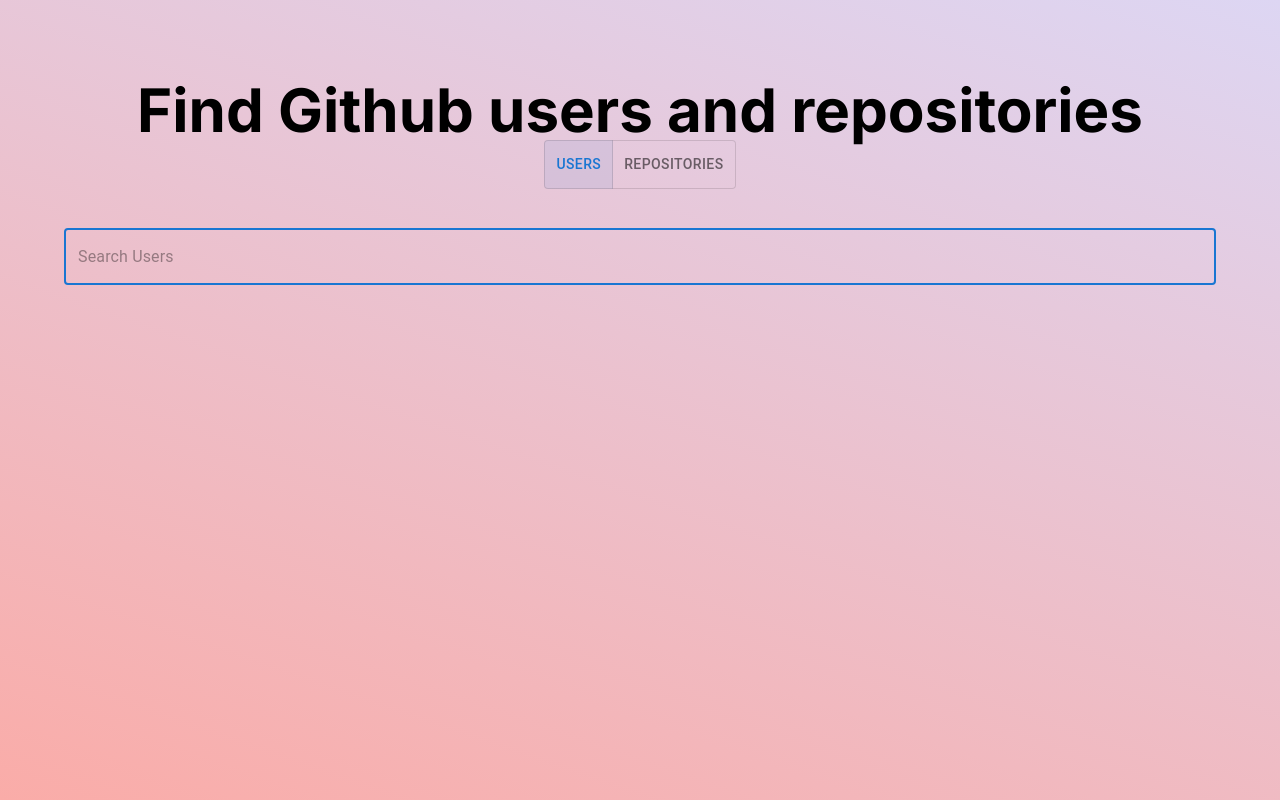
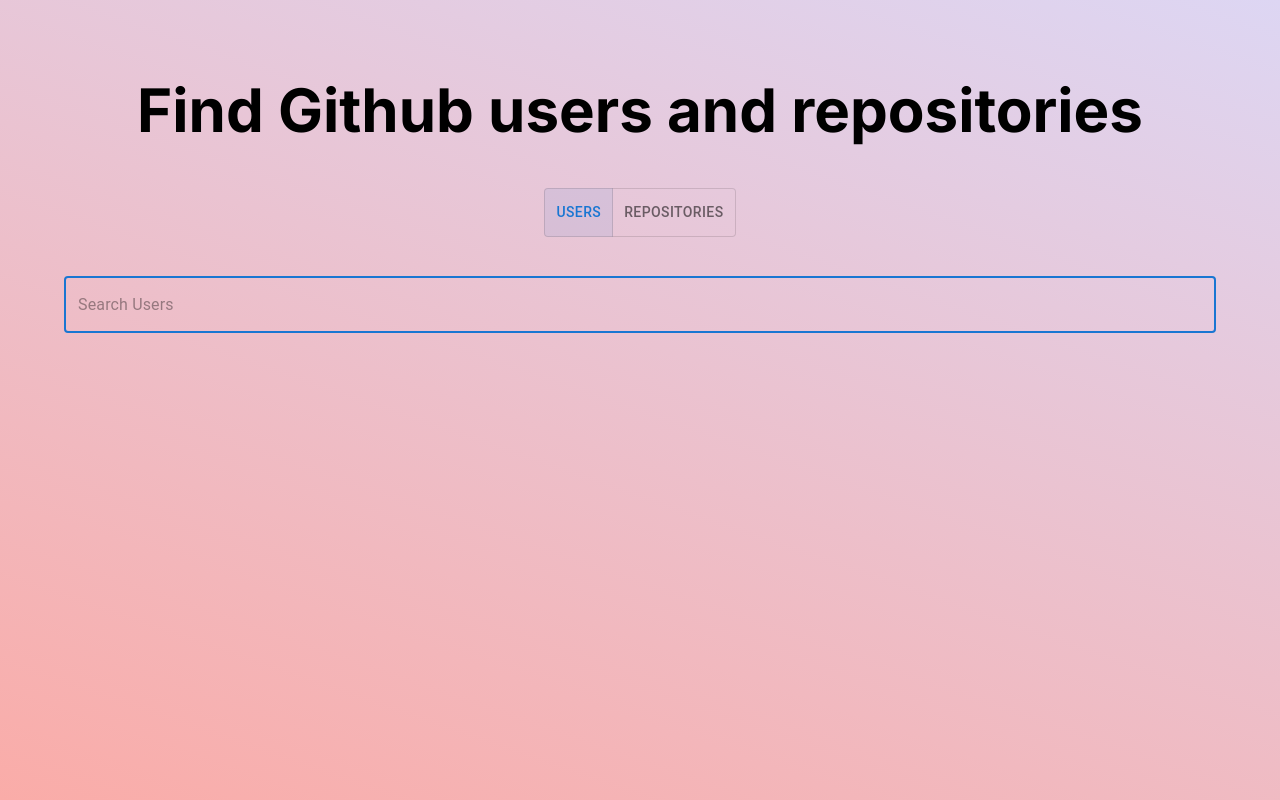
Before and after one commit to messeili/seera-task, a Next.js app: page /search in a window 1280 px wide. Built offline with nearby package versions, Linux system fonts and the light colour scheme; no server answers.

Commit message:
wrap page in grid

```diff
--- a/src/app/search/page.tsx
+++ b/src/app/search/page.tsx
@@ -3,6 +3,7 @@
 import {observer} from "mobx-react-lite";
 import {
     Container,
+    Grid,
     TextField,
     ToggleButton,
     ToggleButtonGroup
@@ -58,10 +59,14 @@
     };
 
     return (
-        <Container className="flex flex-col gap-20">
+        <Container>
+            <Grid container spacing={6}>
+                <Grid item xs={12}>
                     <div className="flex items-center justify-center mt-20">
                         <h1 className="text-6xl font-bold text-black">Find Github users and repositories</h1>
                     </div>
+                </Grid>
+                <Grid item xs={12}>
                     <form className="flex flex-col items-center justify-center gap-10">
                         <ToggleButtonGroup
                             color="primary"
@@ -84,6 +89,8 @@
                             placeholder={searchLabel}
                         />
                     </form>
+                </Grid>
+                <Grid item xs={12}>
                     {!isInitialSearchState.current &&
                         <>
                             {searchType === SearchTypeConstants.users ?
@@ -96,7 +103,8 @@
                             }
                             {getStore().error && <ErrorComponent message="Error in fetching data"/>}
                         </>}
-
+                </Grid>
+            </Grid>
         </Container>
     );
 });
```
Lines whose indentation alone changed are shown as unchanged.
